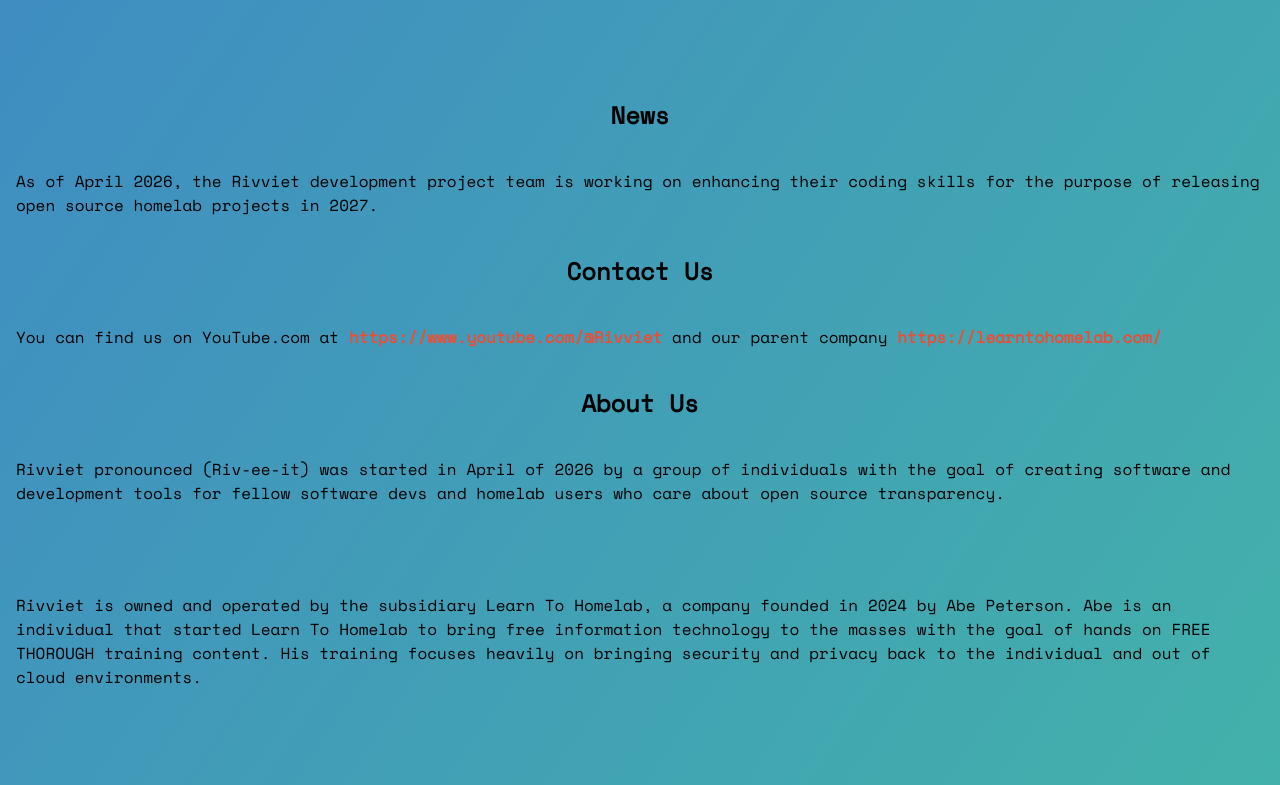
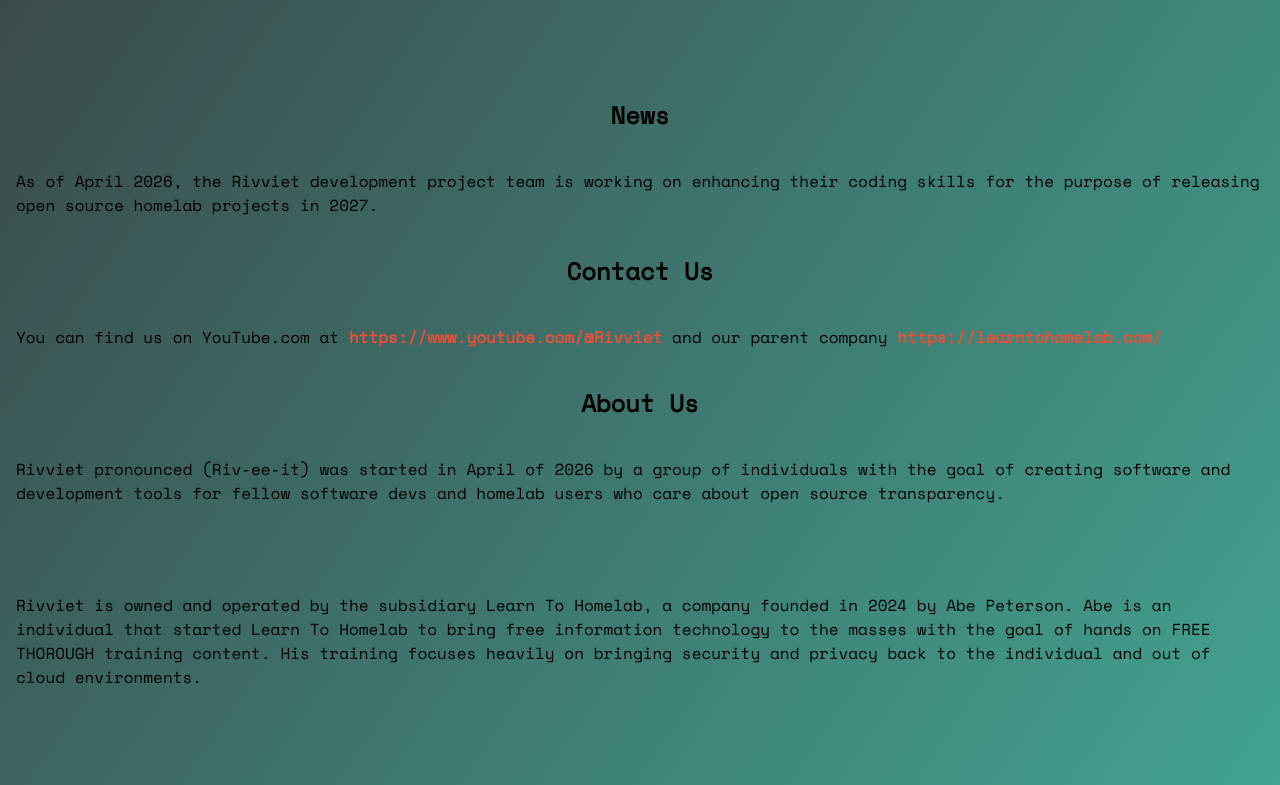
Before and after one commit to rivviet/rivviet.com, a plain HTML site: page index.html in a window 1280 px wide. Shown: the part 361-1146 px from the top of the page. Drawn offline with nearby package versions, Linux system fonts and the light colour scheme.

Commit message:
changed the colorway again

```diff
--- a/styles.css
+++ b/styles.css
@@ -1,5 +1,5 @@
 body {
-    background-image: linear-gradient(to bottom right, #3f88c5ff, #44bba4ff);
+    background-image: linear-gradient(to bottom right, #393e41ff, #44bba4ff);
     font-family: "Space Mono", monospace;
     font-weight: 400;
     font-style: normal;
```
